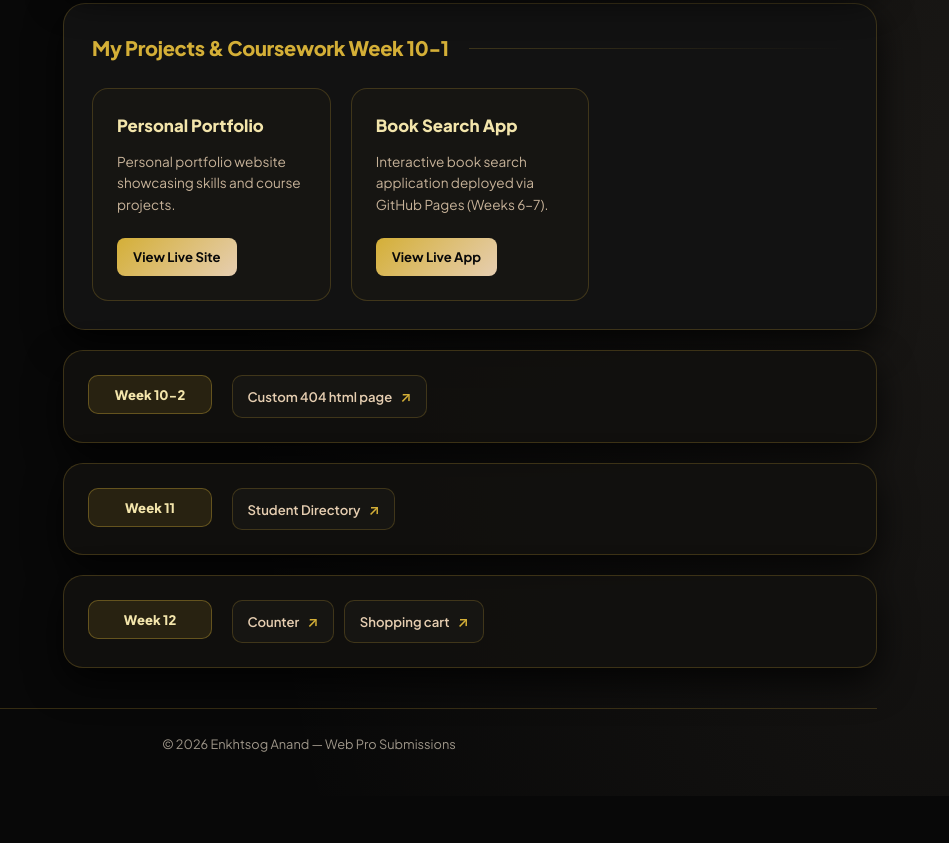
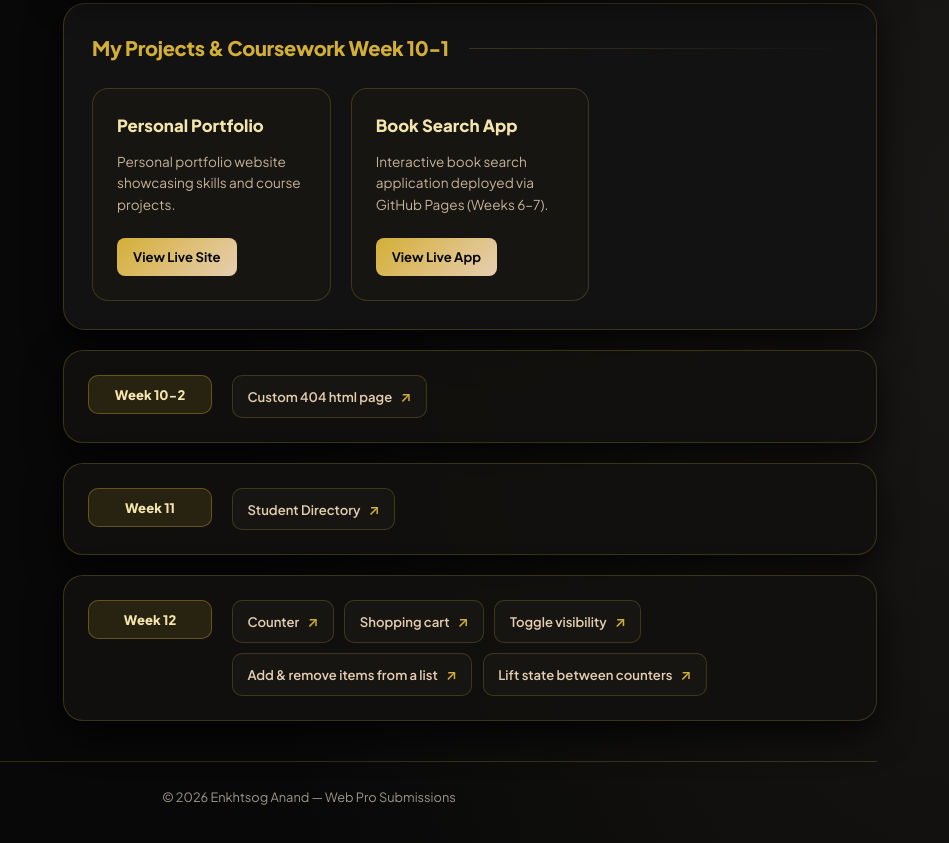
Before and after one commit to Anand1-cmd/web-pro, a plain HTML site: page index.html in a window 1280 px wide. Shown: the part 2298-3141 px from the top of the page, without its empty margins (331-1280 px from the left). Before the commit the page ends 3094 px from the top, so only its background shows below. Drawn offline with Linux system fonts and the light colour scheme.

Commit message:
Update index.html

```diff
--- a/index.html
+++ b/index.html
@@ -739,6 +739,9 @@
         <ul class="task-grid">
           <li><a href="week12/counter.html">Counter</a></li>
           <li><a href="week12/shopping cart.html">Shopping cart</a></li>
+          <li><a href="week12/toggle.html">Toggle visibility</a></li>
+          <li><a href="week12/items.html">Add & remove items from a list</a></li>
+          <li><a href="week12/scoreboard.html">Lift state between counters</a></li>
         </ul>
       </section>
     </main>
```
